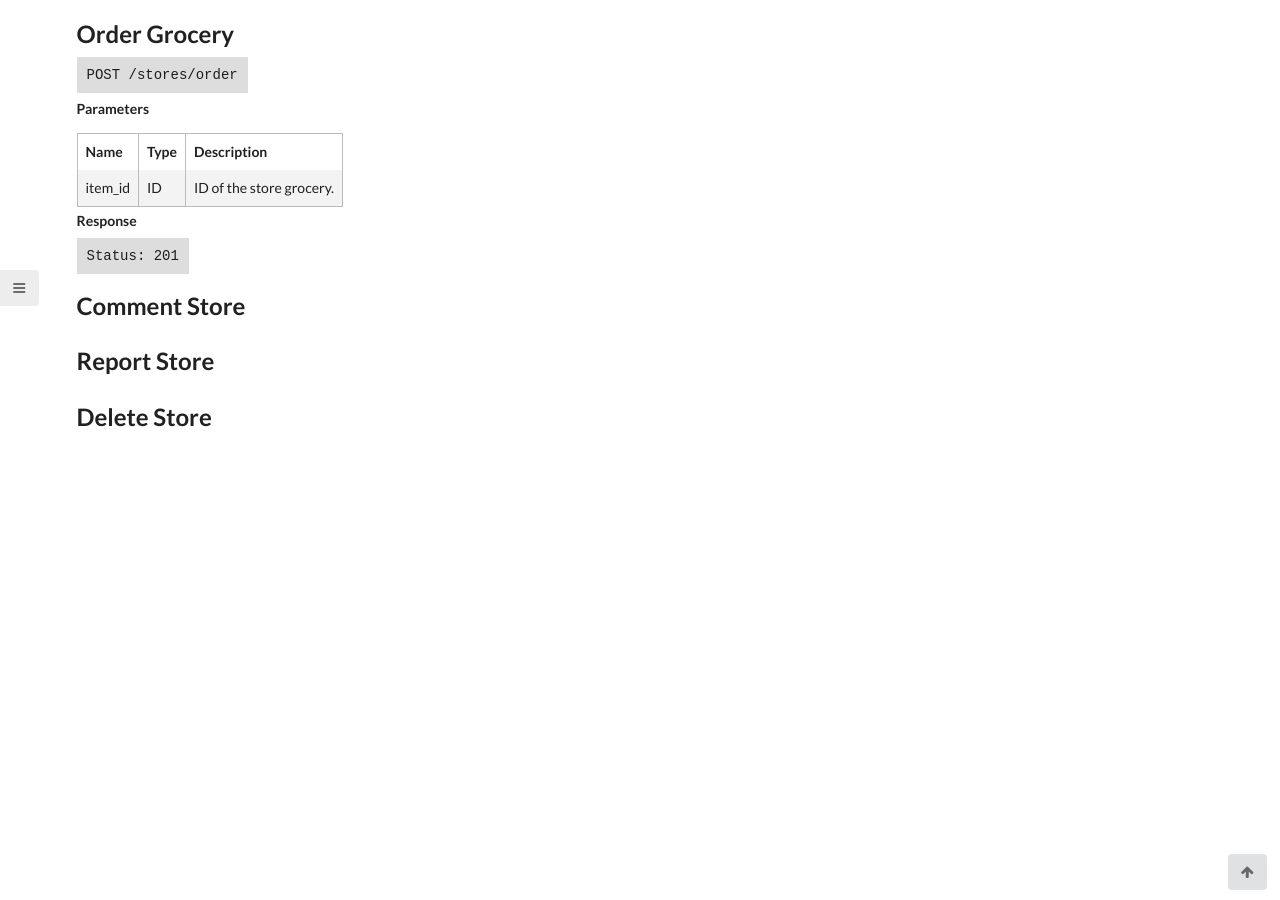
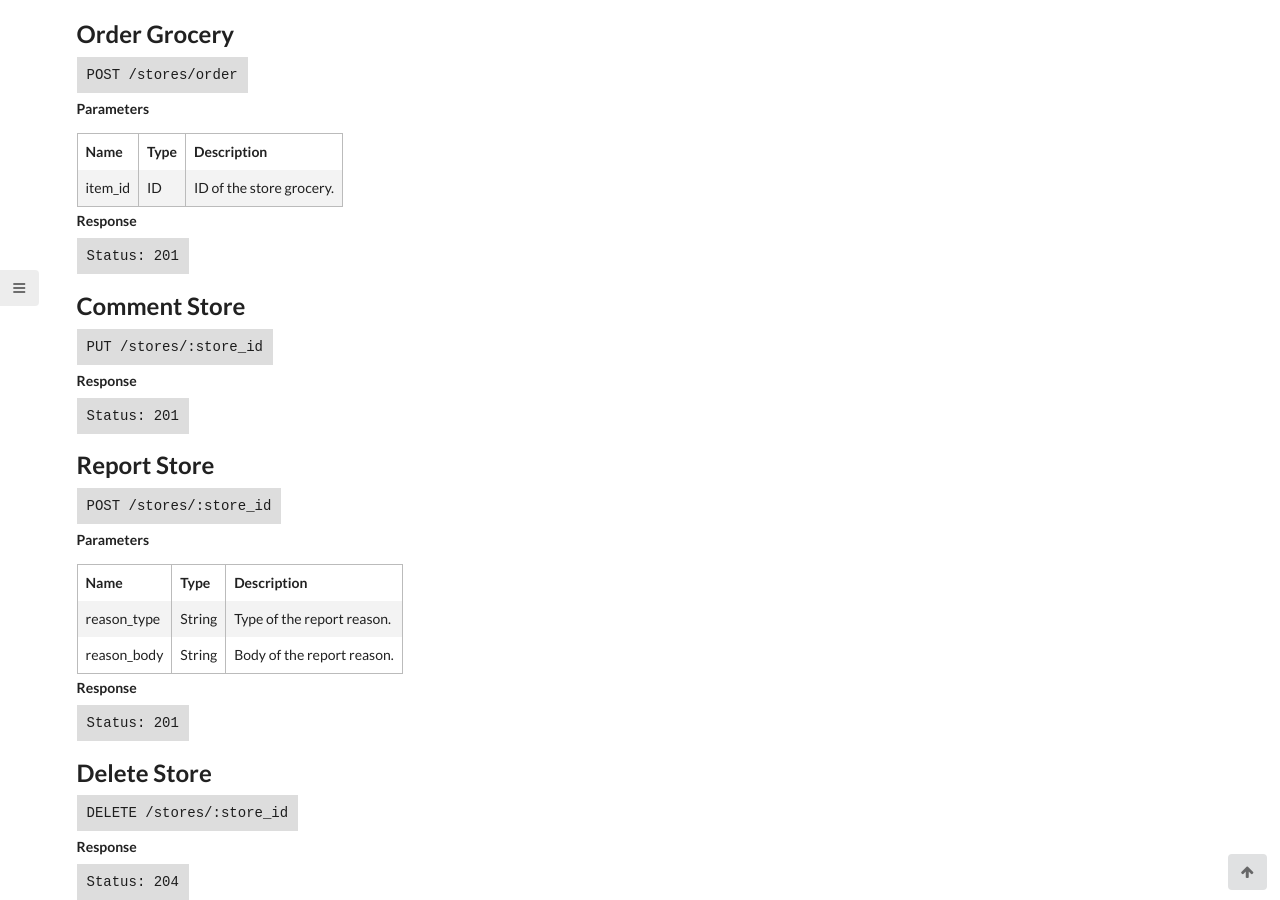
Before and after one commit to letsallchef/docs, a Jekyll site: the page built from _posts/api/2017-03-07-stores.md, in a window 1280 px wide and 900 px high, scrolled down 1707 px. Built offline with Jekyll 4.4.1, drawn with Linux system fonts in a browser that asks for light colours.

Commit message:
adds delete, report and comment routes

```diff
--- a/_posts/api/2017-03-07-stores.md
+++ b/_posts/api/2017-03-07-stores.md
@@ -85,6 +85,7 @@ Where else you will go to buy ingredients.
 
 ## Edit Store
 
+
 ## Order Grocery
 
 `POST /stores/order`
@@ -99,8 +100,36 @@ Where else you will go to buy ingredients.
 
 `Status: 201`
 
+
 ## Comment Store
+
+`PUT /stores/:store_id`
+
+**Response**
+
+`Status: 201`
+
 
 ## Report Store
 
+`POST /stores/:store_id`
+
+**Parameters**
+
+| Name | Type | Description |
+| --- | --- | --- |
+| reason_type  | String | Type of the report reason. |
+| reason_body  | String | Body of the report reason. |
+
+**Response**
+
+`Status: 201`
+
+
 ## Delete Store
+
+`DELETE /stores/:store_id`
+
+**Response**
+
+`Status: 204`
```
